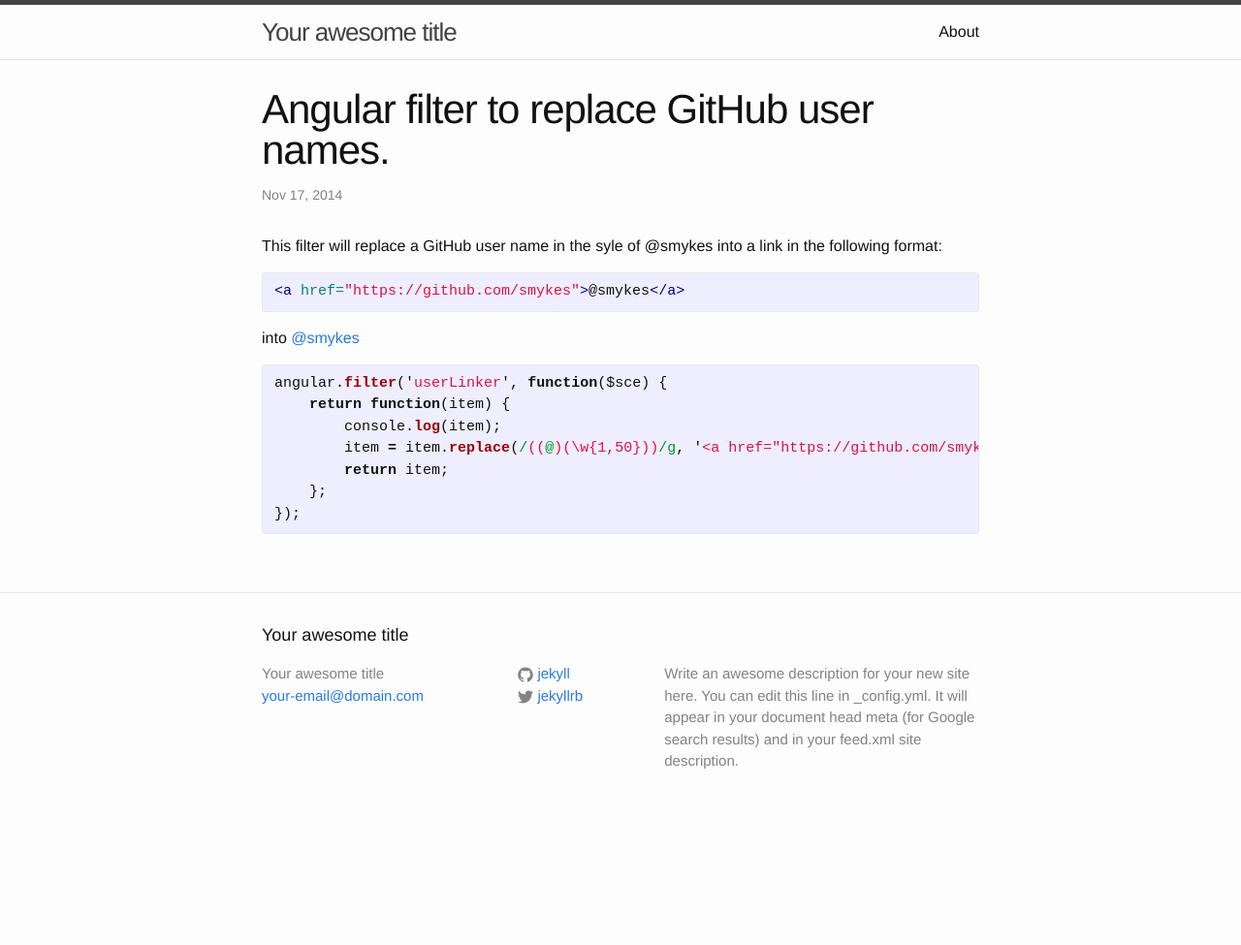
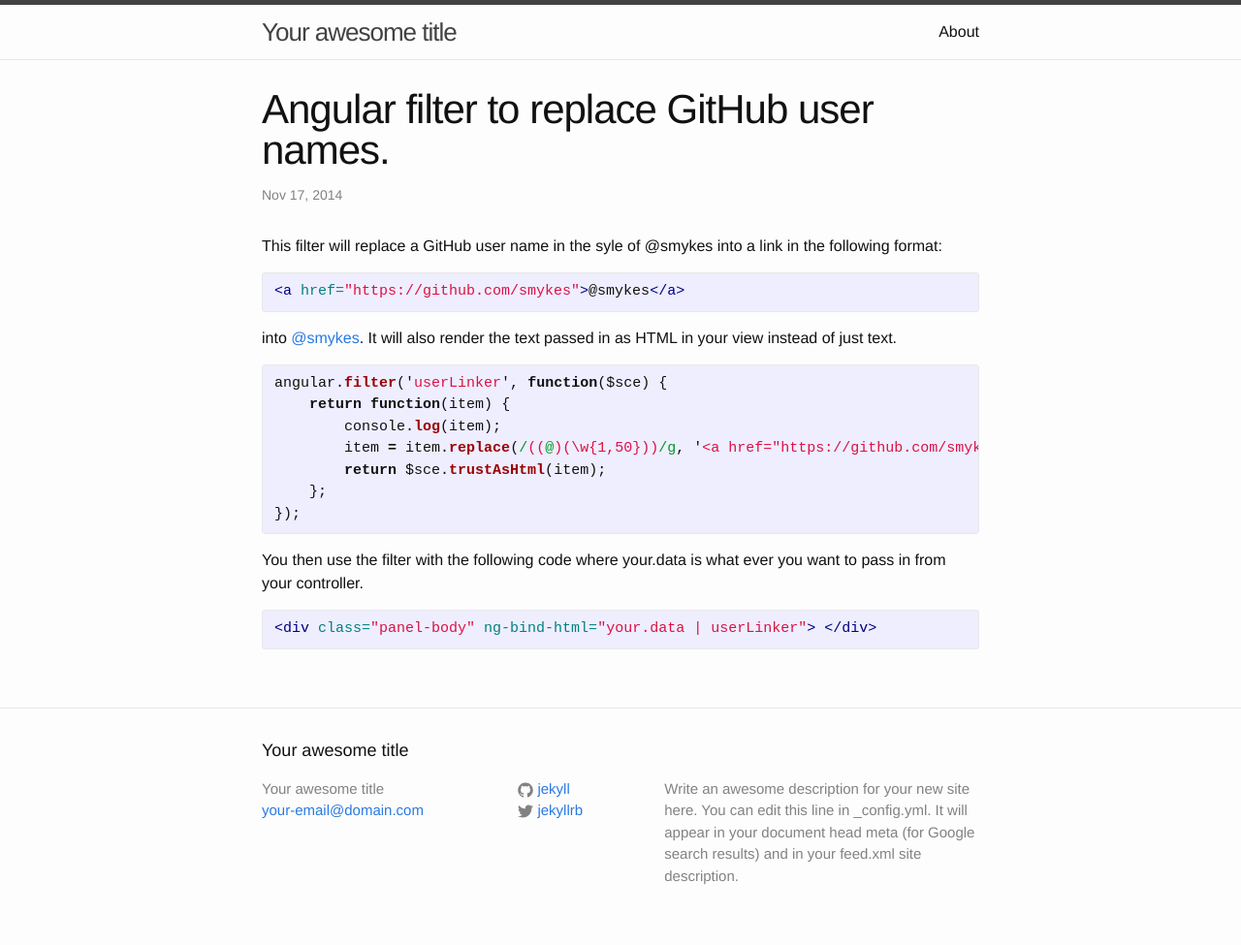
Before and after one commit to smykes/smykes.github.io, a Jekyll site: the page built from _posts/2014-11-17-jekyll.markdown, in a window 1280 px wide. Shown: the whole page at 97% size. Built offline with Jekyll 4.4.1, drawn with Linux system fonts in a browser that asks for light colours; before the commit the page ends 900 px from its top, so only the background shows below that.

Commit message:
Update 2014-11-17-jekyll.markdown

```diff
--- a/_posts/2014-11-17-jekyll.markdown
+++ b/_posts/2014-11-17-jekyll.markdown
@@ -10,14 +10,20 @@ This filter will replace a GitHub user name in the syle of @smykes into a link i
 <a href="https://github.com/smykes">@smykes</a>
 {% endhighlight %}
 
-into [@smykes](https://github.com/smykes)
+into [@smykes](https://github.com/smykes).  It will also render the text passed in as HTML in your view instead of just text.
 
 {% highlight js %}
 angular.filter('userLinker', function($sce) {
     return function(item) {
         console.log(item);
         item = item.replace(/((@)(\w{1,50}))/g, '<a href="https://github.com/smykes">@smykes</a>');
-        return item;
+        return $sce.trustAsHtml(item);
     };
 });
 {% endhighlight %}
+
+You then use the filter with the following code where your.data is what ever you want to pass in from your controller.
+
+{% highlight html %}
+<div class="panel-body" ng-bind-html="your.data | userLinker"> </div>
+{% endhighlight %}
```
